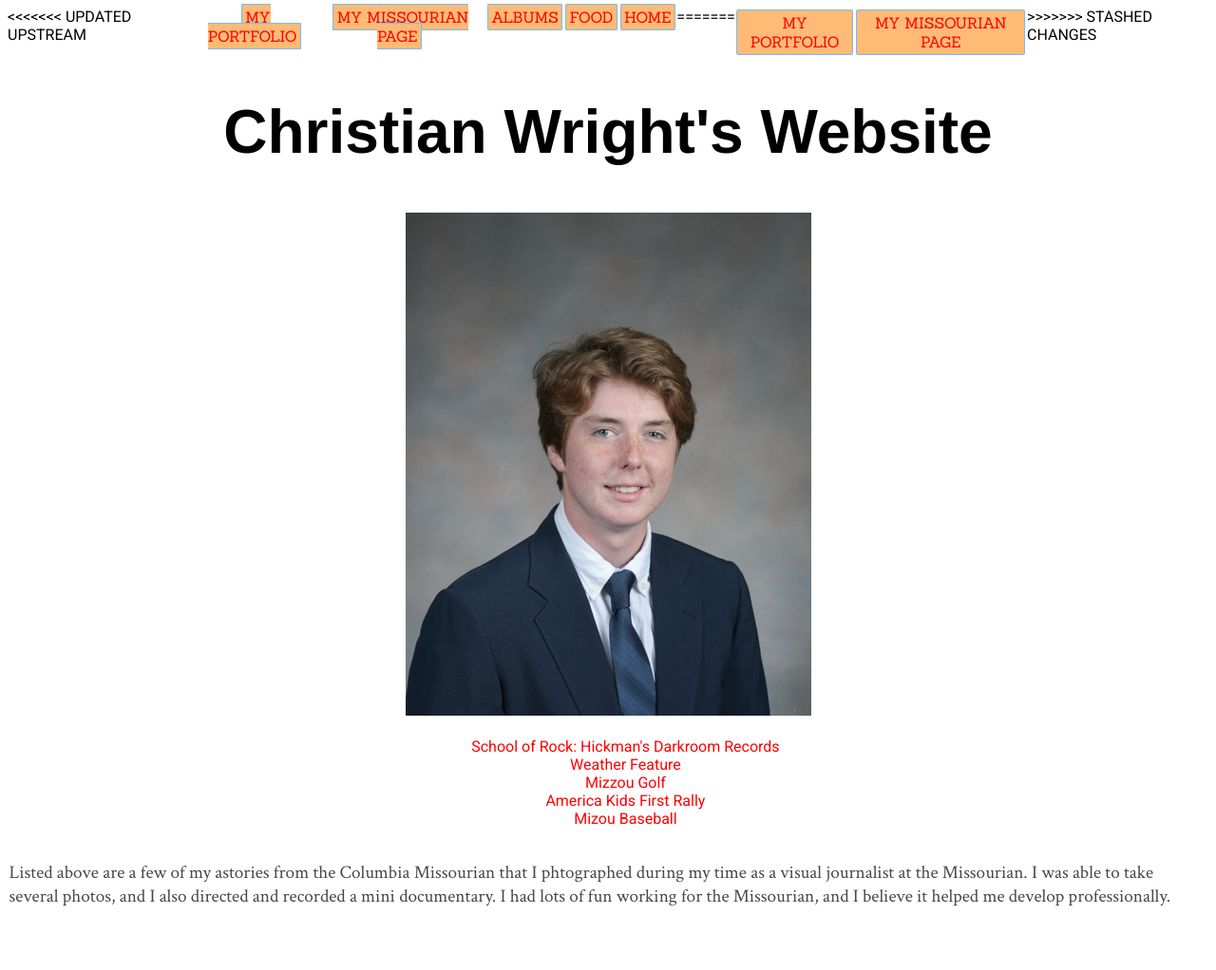
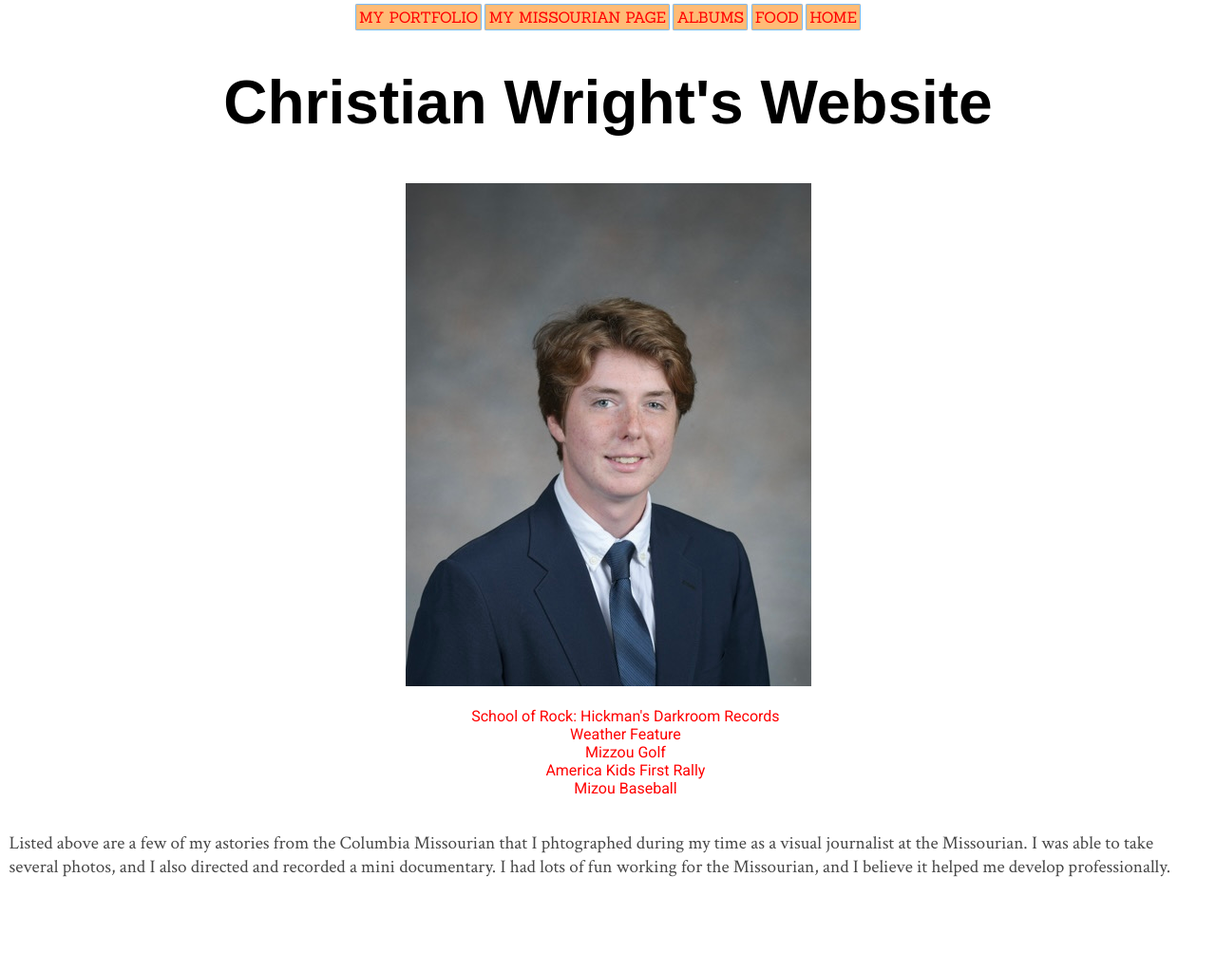
Before and after one commit to 4502-7502-SPR2024/christian-wright-1, a plain HTML site: page index.html in a window 1280 px wide. Shown: the whole page at 95% size. After the commit the page ends 997 px from the top, so only its background shows below. Drawn offline with Linux system fonts and the light colour scheme; a web font is replaced by a local one.

Commit message:
commit
test

```diff
--- a/index.html
+++ b/index.html
@@ -12,16 +12,11 @@
   		</head>
 
   	<nav>
-<<<<<<< Updated upstream
   			<li><a href="https://christianwright.format.com/">My Portfolio</a>
   			<li><a href="https://www.columbiamissourian.com/users/profile/christianpwright//">My Missourian Page</a>
   			<li><a href="list.html">Albums</a></li>
   			<li><a href="list2.html">Food</a></li>
   			<li><a href="index.html">Home</a></li>
-=======
-  			<a href="https://christianwright.format.com/">My Portfolio</a>
-  			<a href="https://www.columbiamissourian.com/users/profile/christianpwright//">My Missourian Page</a>
->>>>>>> Stashed changes
   	</nav>
 
 	<div>
```
